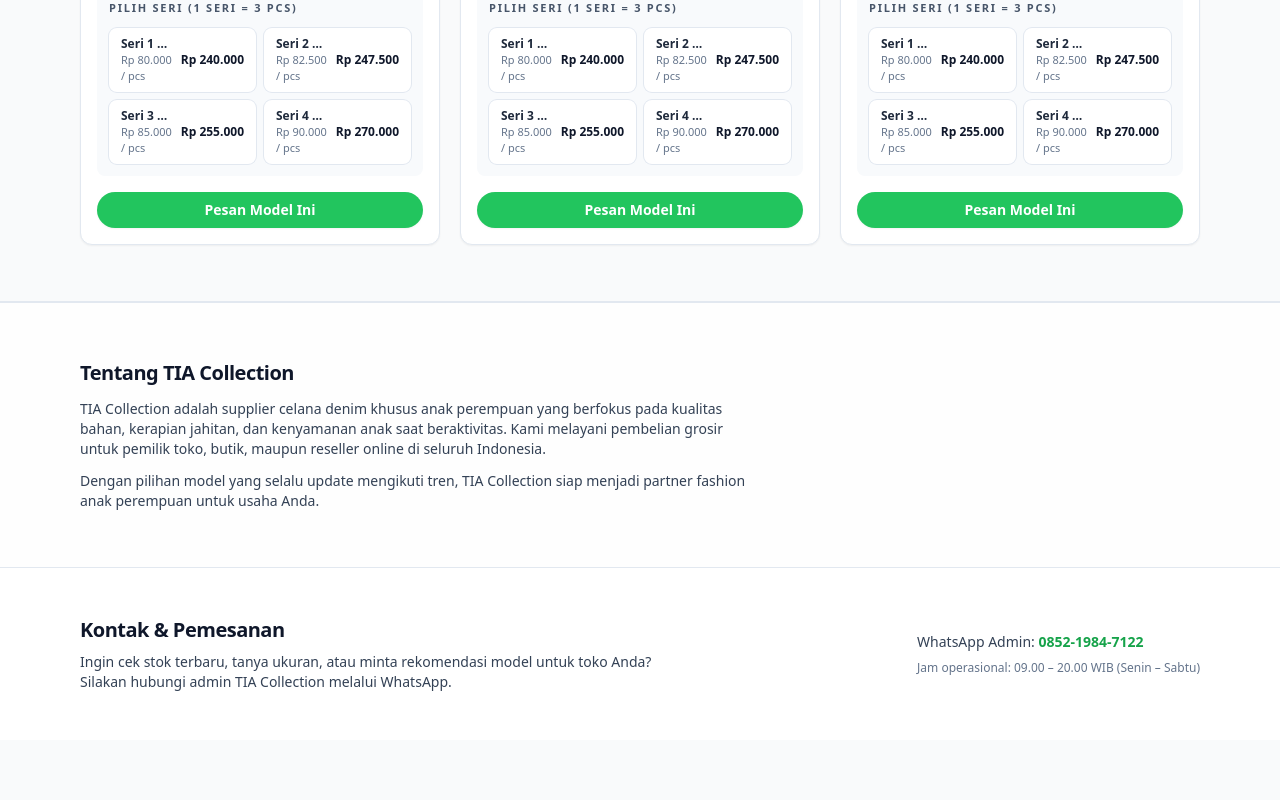
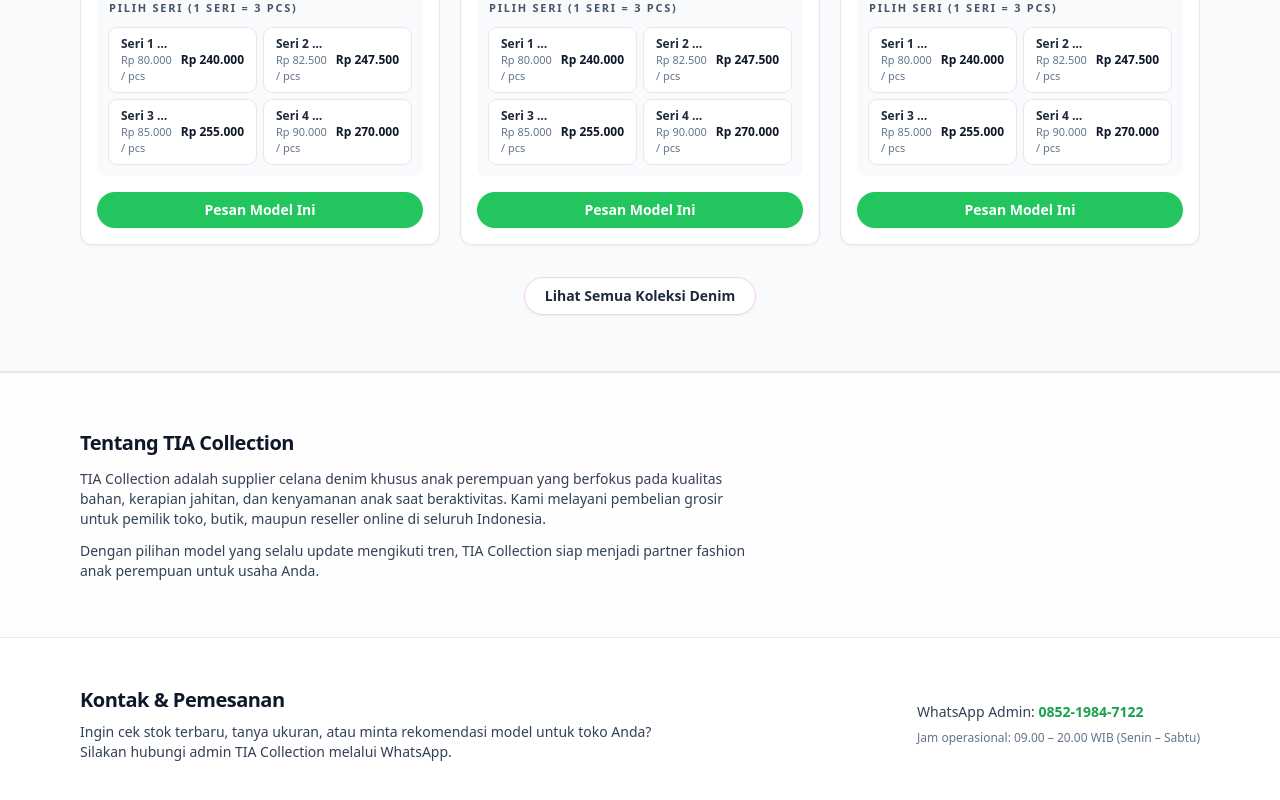
Before and after one commit to Raihan260/Web_TIA, a React (Vite) app: page / in a window 1280 px wide. Shown: the part 1161-1961 px from the top of the page. Before the commit the page ends 1901 px from the top, so only its background shows below. Built offline with nearby package versions, Linux system fonts and the light colour scheme.

Commit message:
Changes to be committed: 	modified:   src/ProductList.tsx

```diff
--- a/src/ProductList.tsx
+++ b/src/ProductList.tsx
@@ -1,4 +1,5 @@
 import type { FC } from 'react';
+import { useState } from 'react';
 import ProductCard, { type Product } from './ProductCard';
 
 const products: Product[] = [
@@ -86,6 +87,9 @@
 ];
 
 const ProductList: FC = () => {
+  const [showAll, setShowAll] = useState(false);
+  const displayedProducts = showAll ? products : products.slice(0, 3);
+
   return (
     <section id="katalog" className="border-t border-b border-slate-200 bg-gray-50">
       <div className="mx-auto max-w-6xl px-4 py-10 md:py-14">
@@ -105,9 +109,19 @@
         </div>
 
         <div className="mt-8 grid gap-5 sm:grid-cols-2 lg:grid-cols-3">
-          {products.map((product) => (
+          {displayedProducts.map((product) => (
             <ProductCard key={product.id} product={product} />
           ))}
+        </div>
+
+        <div className="mt-8 flex justify-center">
+          <button
+            type="button"
+            onClick={() => setShowAll((prev) => !prev)}
+            className="rounded-full border border-pink-200 bg-white px-5 py-2 text-sm font-semibold text-slate-800 shadow-sm transition hover:border-pink-300 hover:bg-pink-50 hover:text-slate-900"
+          >
+            {showAll ? 'Tampilkan Lebih Sedikit' : 'Lihat Semua Koleksi Denim'}
+          </button>
         </div>
       </div>
     </section>
```
